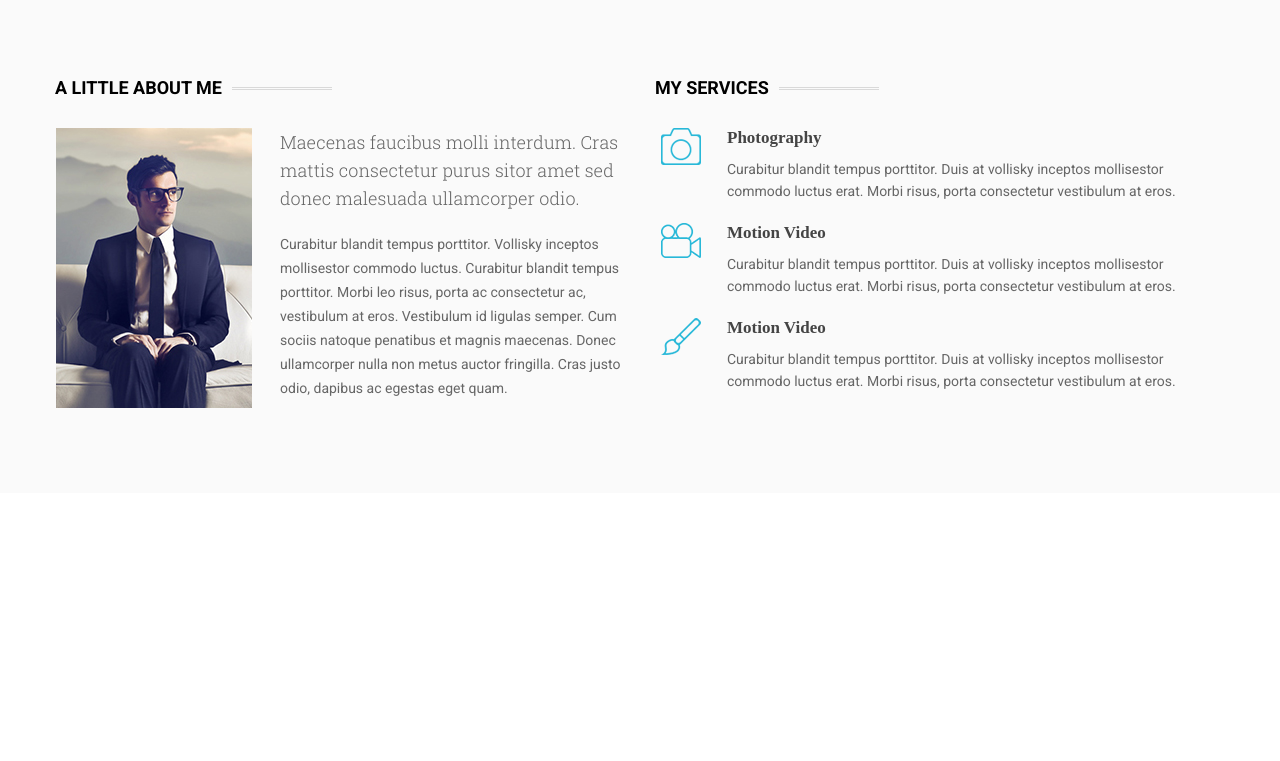
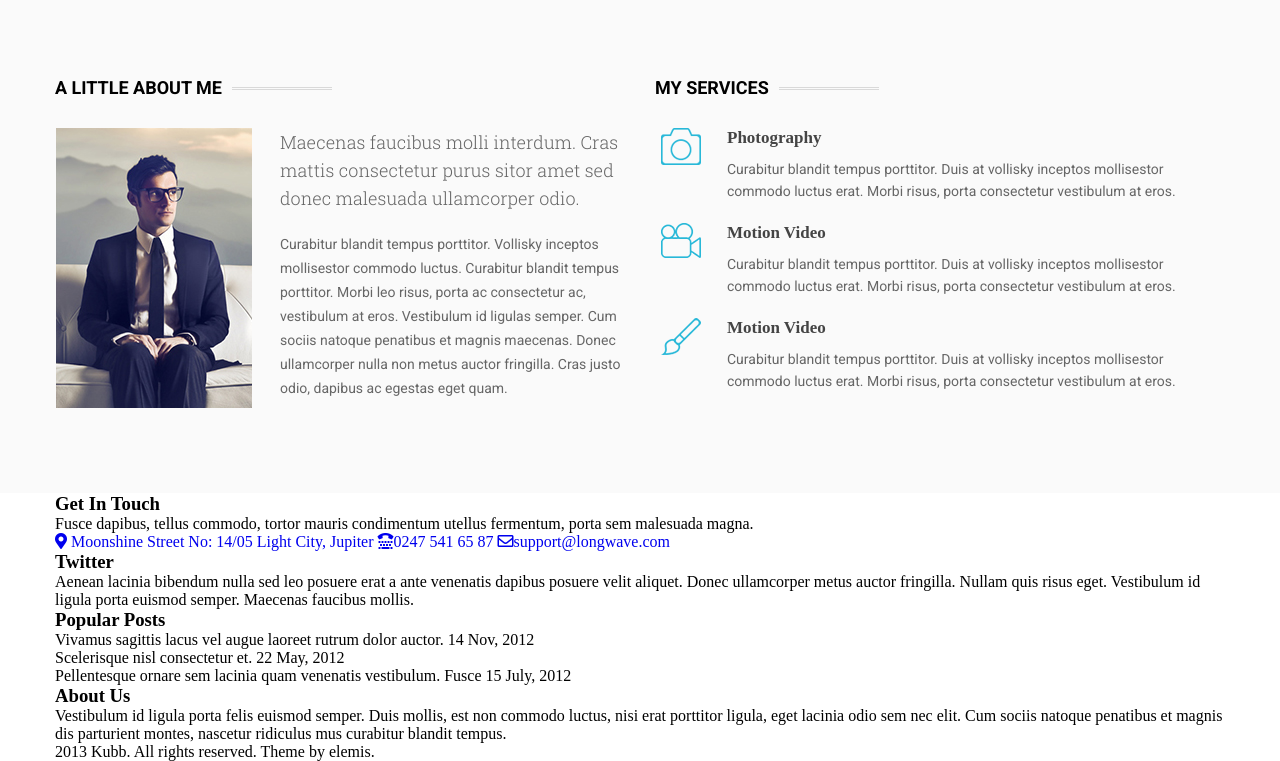
Before and after one commit to ShahAlam24/kubb, a plain HTML site: page index.html in a window 1280 px wide. Shown: the part 2520-3281 px from the top of the page. Before the commit the page ends 3013 px from the top, so only its background shows below. Drawn offline with Linux system fonts and the light colour scheme.

Commit message:
html updated

```diff
--- a/index.html
+++ b/index.html
@@ -35,15 +35,10 @@
                 <a href="#"><i class="fab fa-tumblr"></i></a>
                 <a href="#"><i class="fas fa-basketball-ball"></i></a>
                 <a href="#"><i class="fab fa-pinterest-p"></i></a>
-
             </div>
         </div>
     </nav>
     <!-- Header part end -->
-
-
-
-
 
     <!-- Banner part start -->
     <section id="banner-part" style="background: url(images/banner.jpg)">
@@ -114,7 +109,6 @@
             <div class="gallery-col">
                 <img src="images/gallery4.jpg" alt="">
             </div>
-
         </div>
         <a href="#"><i class="fas fa-camera-retro"></i>Instagram page</a>
     </section>
@@ -143,7 +137,6 @@
                                 <li>35</li>
                             </ul>
                         </div>
-
                     </div>
                 </div>
                 <div class="journal-col">
@@ -162,7 +155,6 @@
                                 <li>27</li>
                             </ul>
                         </div>
-
                     </div>
                 </div>
                 <div class="journal-col">
@@ -184,7 +176,6 @@
                     </div>
                 </div>
                 <div class="clr"></div>
-
             </div>
         </div>
     </section>
@@ -258,12 +249,67 @@
     </section>
 
     <!-- About me part end -->
+    <!-- Footer part start -->
+    <section id="footer-part">
+        <div class="footer-top">
+            <div class="container">
+                <div class="footer-col first-ft-col">
+                    <h3>Get In Touch  </h3>
+                    <p>Fusce dapibus, tellus commodo, tortor mauris condimentum utellus fermentum, porta sem malesuada magna. </p>
+                    <a href="#" class="address">
+                        <i class="fas fa-map-marker-alt"></i> <span>Moonshine Street No: 14/05 </span>
+                           <span class="city">Light City, Jupiter</span>
+                    </a>
+                    <a href="#" class="call">
+                        <i class="fas fa-tty"></i><span>0247 541 65 87</span>
 
+                    </a>
+                    <a href="#" class="mail">
+                        <i class="far fa-envelope"></i><span>support@longwave.com</span>
+                    </a>
 
+                </div>
+                <div class="footer-col second-ft-col">
+                    <h3>Twitter  </h3>
+                    <p>Aenean lacinia bibendum nulla sed leo posuere erat a ante venenatis dapibus posuere velit aliquet.
+                      <span>
+                        Donec ullamcorper metus auctor fringilla. Nullam quis risus eget.
+                       </span>
+                       <span>
+                        Vestibulum id ligula porta  euismod semper. Maecenas faucibus mollis.
+                      </span>
+                      </p>
+                </div>
+                <div class="footer-col third-ft-col">
+                    <h3>Popular Posts  </h3>
+                    <p>Vivamus sagittis lacus vel augue laoreet rutrum dolor auctor.
+                        <span>14 Nov, 2012 </span>
+                    </p>
+                    <p>Scelerisque nisl consectetur et.
+                        <span>22 May, 2012 </span>
+                    </p>
+                    <p>Pellentesque ornare sem lacinia quam venenatis vestibulum. Fusce
+                        <span>15 July, 2012 </span>
+                    </p>
+                </div>
+                <div class="footer-col fourth-ft-col">
+                    <h3>About Us  </h3>
+                    <p>Vestibulum id ligula porta felis euismod semper. Duis mollis, est non commodo luctus, nisi erat porttitor ligula, eget lacinia odio sem nec elit.
 
-
-
-
+                        <span>Cum sociis natoque penatibus et magnis dis parturient montes, nascetur ridiculus mus curabitur blandit tempus.</span>
+                      </p>
+                </div>
+                <div class="clr"></div>
+            </div>
+        </div>
+        <div class="footer-bottom">
+            <div class="container">
+                <p>2013 Kubb. All rights reserved. Theme by elemis.</p>
+            </div>
+        </div>
+        <div class="clr"></div>
+    </section>
+    <!-- Footer part end -->
 
 </body>
 
```
